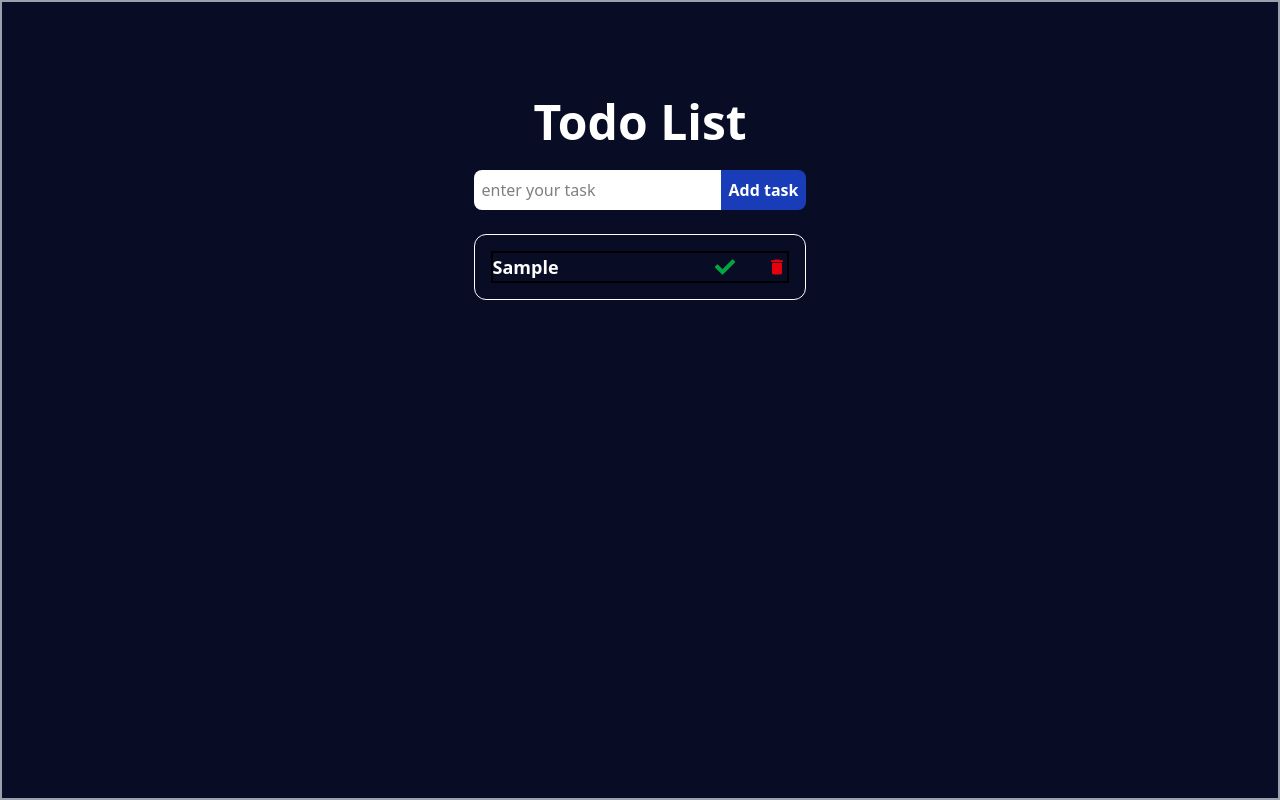
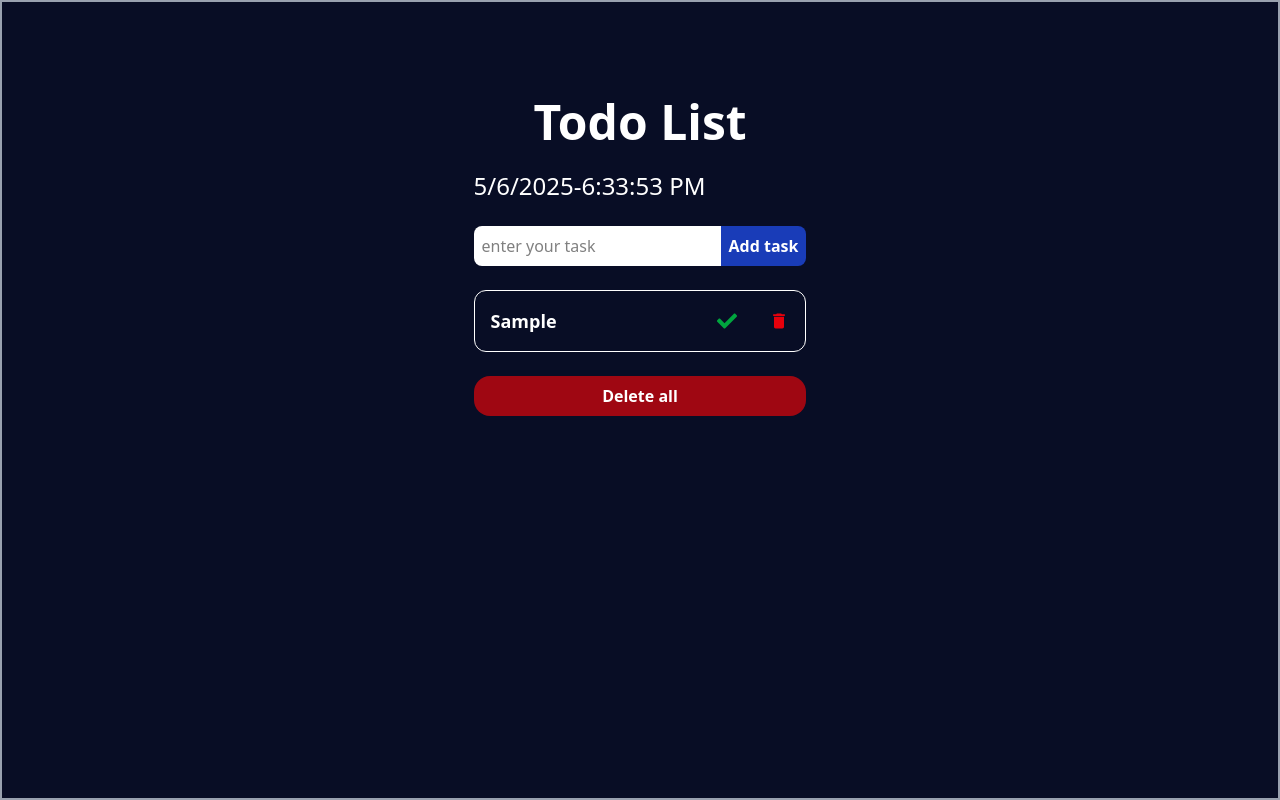
Before and after one commit to rahul-xo/Todo-App, a React (Vite) app: page / in a window 1280 px wide. Both pictures are taken after typing "Sample" into the empty fields and a click on the button "Add task". Built offline with nearby package versions, Linux system fonts and the light colour scheme.

Commit message:
worked on delete functionality

```diff
--- a/src/components/CheckButton.jsx
+++ b/src/components/CheckButton.jsx
@@ -1,8 +1,8 @@
 import React from 'react'
 import { FaCheck } from "react-icons/fa";
-const CheckButton = () => {
+const CheckButton = ({handleCheckClick}) => {
   return (
-    <FaCheck className='text-green-600 text-xl cursor-pointer hover:text-green-800' />
+    <FaCheck className='text-green-600 text-xl cursor-pointer hover:text-green-800' onClick={handleCheckClick}/>
   )
 }
 
--- /dev/null
+++ b/src/components/DateAndTime.jsx
@@ -0,0 +1,15 @@
+import React, { useState } from 'react'
+
+const DateAndTime = () => {
+    const [date_time,set_date_time]=useState("");
+    setInterval(()=>{
+        const date =new Date().toLocaleDateString();
+        const time = new Date().toLocaleTimeString();
+        set_date_time(`${date}-${time}`);
+    },1000)
+  return (
+    <div className='text-white text-2xl'>{date_time}</div>
+  )
+}
+
+export default DateAndTime
--- a/src/components/DeleteButton.jsx
+++ b/src/components/DeleteButton.jsx
@@ -2,9 +2,9 @@ import React from 'react'
 import { MdDelete } from "react-icons/md";
 
 
-const DeleteButton = () => {
+const DeleteButton = ({handleDeleteClick}) => {
   return (
-    <MdDelete className='cursor-pointer text-red-600 text-xl hover:text-red-800'/>
+    <MdDelete className='cursor-pointer text-red-600 text-xl hover:text-red-800' onClick={handleDeleteClick}/>
   )
 }
 
--- a/src/components/ListOfTask.jsx
+++ b/src/components/ListOfTask.jsx
@@ -1,9 +1,26 @@
 import React from "react";
 import Task from "./Task";
-const ListOfTask = ({ task }) => {
+const ListOfTask = ({ task ,settask }) => {
+  const handleCheckClick = (task_name) => {
+  console.log(task_name);
+
+  };
+
+  const handleDeleteClick = (task_name) => {
+    const updatedList=task.filter((val)=> val !== task_name);
+    settask(updatedList);
+  };
+
   return (
     <ul className="flex flex-col gap-4 border border-red-400bg-gray-900 p-4 rounded-xl">
-      {task.map((task_name,idx) => <Task task_name={task_name} key={idx}/>)}
+      {task.map((task_name, idx) => (
+        <Task
+          task_name={task_name}
+          key={idx}
+          handleCheckClick={()=>handleCheckClick(task_name)}
+          handleDeleteClick={()=>{handleDeleteClick(task_name)}}
+        />
+      ))}
     </ul>
   );
 };
--- a/src/components/Task.jsx
+++ b/src/components/Task.jsx
@@ -1,13 +1,13 @@
 import React from "react";
 import CheckButton from "./CheckButton";
 import DeleteButton from "./DeleteButton";
-const Task = ({ task_name }) => {
+const Task = ({ task_name , handleDeleteClick , handleCheckClick }) => {
   return (
-    <li className="flex justify-between items-center text-white text-lg font-semibold border-2 border-black">
+    <li className="flex justify-between items-center text-white text-lg font-semibold">
       {task_name}
       <div className="flex gap-8">
-        <CheckButton />
-        <DeleteButton />
+        <CheckButton handleCheckClick={handleCheckClick} />
+        <DeleteButton handleDeleteClick={handleDeleteClick}/>
       </div>
     </li>
   );
--- a/src/pages/HomePage.jsx
+++ b/src/pages/HomePage.jsx
@@ -1,5 +1,6 @@
 import React, { useState } from "react";
 import ListOfTask from "../components/ListOfTask";
+import DateAndTime from "../components/DateAndTime";
 
 const HomePage = () => {
   const [inputvalue, setvalue] = useState("");
@@ -22,6 +23,7 @@ const HomePage = () => {
     <div className="flex h-screen justify-center items py-24 border-2 border-gray-400">
       <div className="text-white flex flex-col gap-6">
         <h1 className="font-bold text-5xl text-center">Todo List</h1>
+        <DateAndTime/>
         <form action="" onSubmit={handleSubmit}>
           <input
             className="border-none bg-white text-black outline-none rounded-l-lg p-2"
@@ -34,8 +36,8 @@ const HomePage = () => {
             Add task
           </button>
         </form>
-        {task== "" ? null :<ListOfTask task={task} />}
-
+        {task== "" ? null :<ListOfTask task={task} settask={settask}/>}
+        <button className="bg-red-800 rounded-2xl py-2 font-semibold cursor-pointer" onClick={()=>settask([])}>Delete all</button>
       </div>
     </div>
   );
```
